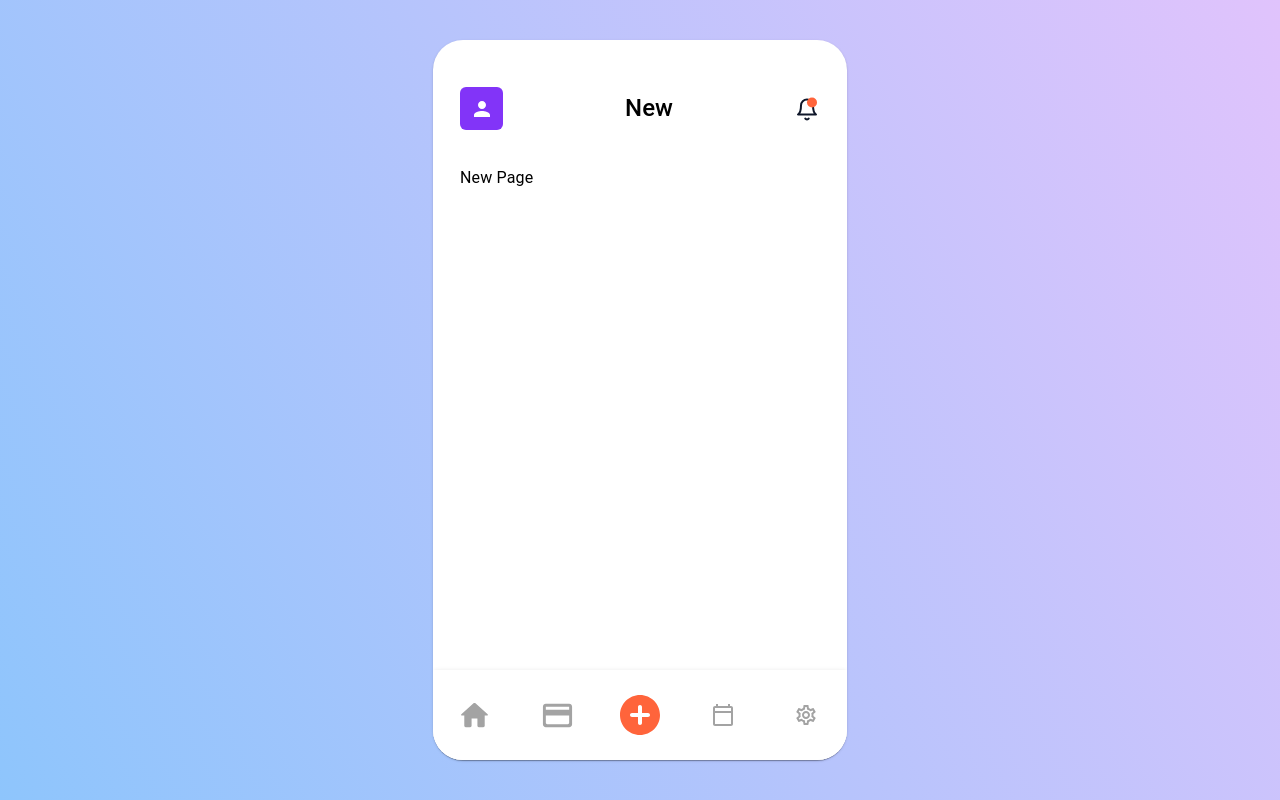
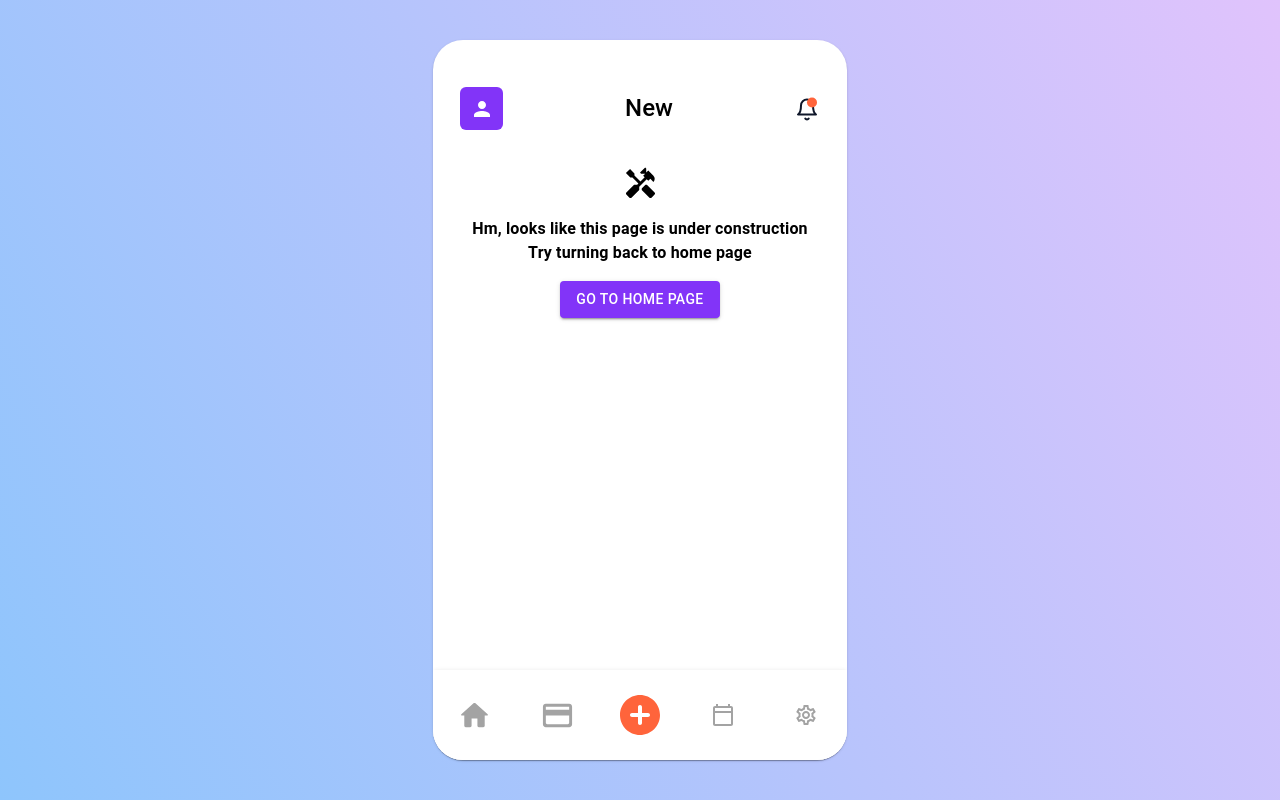
Before and after one commit to khrulenko/freysoft_expense_tracker, a React (Create React App) app: page /new in a window 1280 px wide. Built offline with nearby package versions, Linux system fonts and the light colour scheme.

Commit message:
added BuildingPageWarning

```diff
--- /dev/null
+++ b/src/ui/layouts/AlertPageLayout/index.tsx
@@ -0,0 +1,26 @@
+import { ReactNode } from 'react';
+import { Stack, Typography } from '@mui/material';
+import SentimentVeryDissatisfiedIcon from '@mui/icons-material/SentimentVeryDissatisfied';
+
+interface AlertPageLayoutProps {
+  children: string | ReactNode;
+  icon?: ReactNode;
+  action?: ReactNode;
+}
+
+const AlertPageLayout = ({
+  children,
+  action,
+  icon = <SentimentVeryDissatisfiedIcon fontSize="large" />,
+}: AlertPageLayoutProps) => (
+  <Stack alignItems="center" spacing={2}>
+    {icon}
+
+    <Typography fontWeight="bold" textAlign="center">
+      {children}
+    </Typography>
+
+    {action}
+  </Stack>
+);
+export default AlertPageLayout;
--- /dev/null
+++ b/src/ui/pages/BuildingPageWarning/index.tsx
@@ -0,0 +1,29 @@
+import { useNavigate } from 'react-router-dom';
+import { Button } from '@mui/material';
+import HandymanIcon from '@mui/icons-material/Handyman';
+import AlertPageLayout from '../../layouts/AlertPageLayout';
+import { URL_HOME } from '../../../routes/URLs';
+
+const BuildingPageWarning = () => {
+  const navigate = useNavigate();
+  const goToWeatherPage = () => navigate(URL_HOME);
+
+  const actionButton = (
+    <Button onClick={goToWeatherPage} variant="contained">
+      Go to home page
+    </Button>
+  );
+
+  return (
+    <AlertPageLayout
+      action={actionButton}
+      icon={<HandymanIcon fontSize="large" />}
+    >
+      Hm, looks like this page is under construction
+      <br />
+      Try turning back to home page
+    </AlertPageLayout>
+  );
+};
+
+export default BuildingPageWarning;
--- a/src/ui/pages/CalendarPage/index.tsx
+++ b/src/ui/pages/CalendarPage/index.tsx
@@ -1,7 +1,12 @@
 import PageLayout from '../../layouts/PageLayout';
+import BuildingPageWarning from '../BuildingPageWarning';
 
 const CalendarPage = () => {
-  return <PageLayout>Calendar Page</PageLayout>;
+  return (
+    <PageLayout>
+      <BuildingPageWarning />
+    </PageLayout>
+  );
 };
 
 export default CalendarPage;
--- a/src/ui/pages/NewPage/index.tsx
+++ b/src/ui/pages/NewPage/index.tsx
@@ -1,7 +1,12 @@
 import PageLayout from '../../layouts/PageLayout';
+import BuildingPageWarning from '../BuildingPageWarning';
 
 const NewPage = () => {
-  return <PageLayout>New Page</PageLayout>;
+  return (
+    <PageLayout>
+      <BuildingPageWarning />
+    </PageLayout>
+  );
 };
 
 export default NewPage;
--- a/src/ui/pages/SettingsPage/index.tsx
+++ b/src/ui/pages/SettingsPage/index.tsx
@@ -1,7 +1,12 @@
 import PageLayout from '../../layouts/PageLayout';
+import BuildingPageWarning from '../BuildingPageWarning';
 
 const SettingsPage = () => {
-  return <PageLayout>Settings Page</PageLayout>;
+  return (
+    <PageLayout>
+      <BuildingPageWarning />
+    </PageLayout>
+  );
 };
 
 export default SettingsPage;
```
